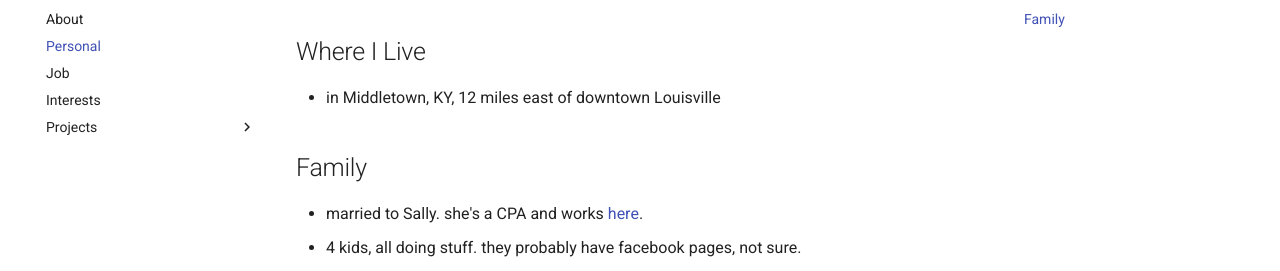
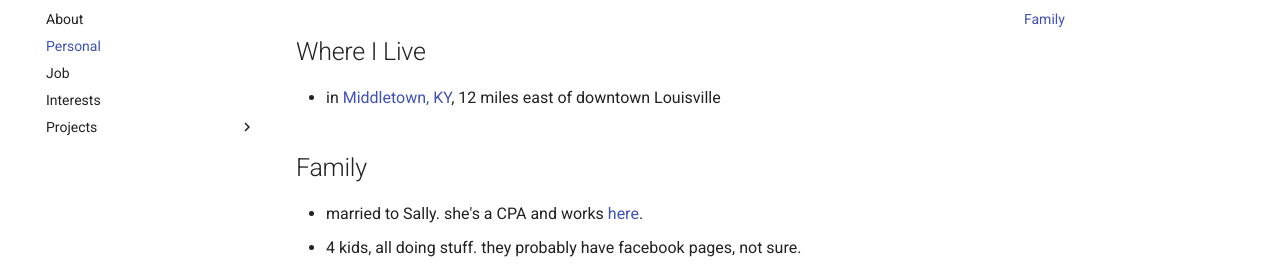
Before and after one commit to davecampbell/davecampbell.github.io, an MkDocs documentation site: the page built from docs/personal/personal.md, in a window 1280 px wide. Shown: the part 146-417 px from the top of the page. Built offline with MkDocs 1.6.1 and Material for MkDocs 9.7.7, drawn with Linux system fonts in a browser that asks for light colours; part of the change alters nothing that is shown.

```diff
--- a/docs/personal/personal.md
+++ b/docs/personal/personal.md
@@ -1,7 +1,7 @@
 # Personal Things
 
 ## Where I Live
-- in Middletown, KY, 12 miles east of downtown Louisville
+- in [Middletown, KY](https://www.google.com/maps/place/Middletown,+KY/@38.2419344,-85.5440816,14z/data=!3m1!4b1!4m5!3m4!1s0x886998b2ae18b709:0x2de0c8c8bb7837b4!8m2!3d38.2453487!4d-85.5388489), 12 miles east of downtown Louisville
 
 ## Family
 - married to Sally.  she's a CPA and works [here](https://hsccpa.com).
```
